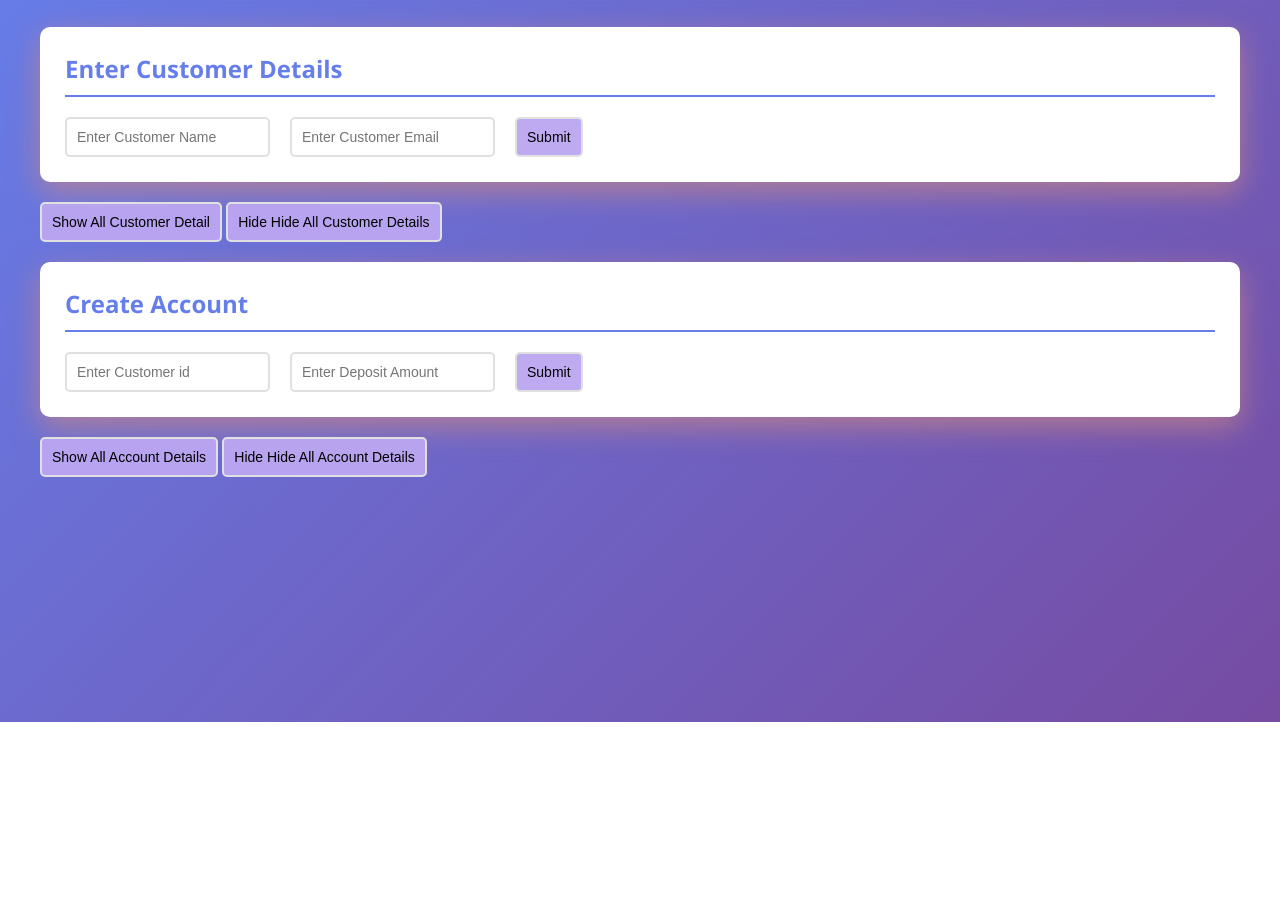
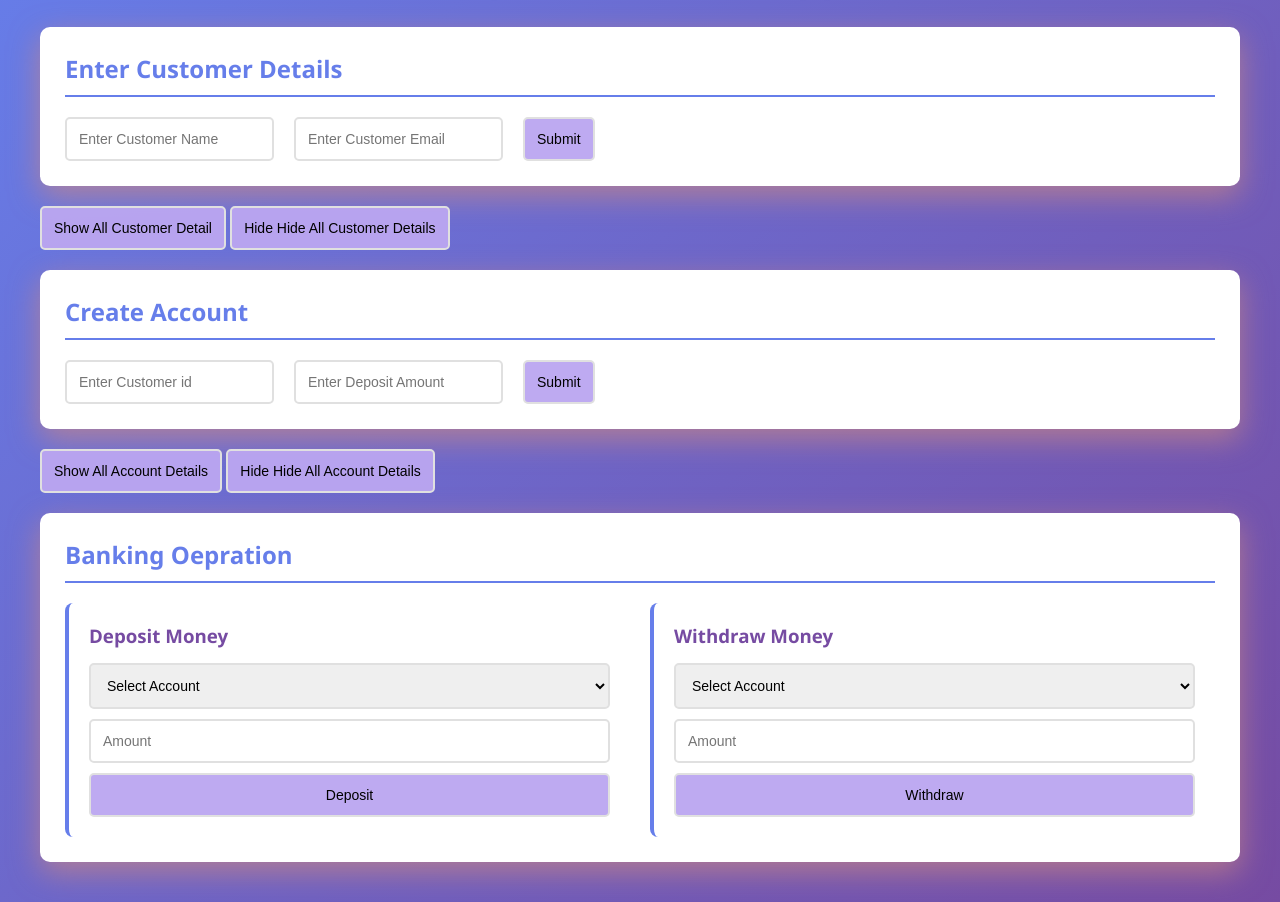
Before and after one commit to sarfarazsaba11/Javascript-OPP-s-Managemnet-System, a plain HTML site: page Bank_Opp's/index.html in a window 1280 px wide. Shown: the part 78-980 px from the top of the page. Before the commit the page ends 800 px from the top, so only its background shows below. Drawn offline with Linux system fonts and the light colour scheme.

Commit message:
Add deposit and withdrawal functionality with UI updates for banking operations

```diff
--- a/Bank_Opp's/app.js
+++ b/Bank_Opp's/app.js
@@ -38,7 +38,6 @@ class Account{
       if (amount <= 0) {
             throw new Error('Deposit amount must be positive');
         }
-
 
   this.balance += amount;
   return this.balance;
@@ -179,13 +178,10 @@ document.getElementById('createCustomerForm').addEventListener('submit', (e) =>
     try {
         const name = document.getElementById('customerName').value;
         const email = document.getElementById('email').value;
-        console.log(name, email);
 
         // Create the new customer object inside the event listener
         const customer =  bank.createCustomer(name, email)
          showMessage(`User ${customer.name} created  successfully`)
-
-        console.log(bank.getAllCustomers());
 
         // Call displayCustomers to update the UI
         displayCustomers();
@@ -193,20 +189,15 @@ document.getElementById('createCustomerForm').addEventListener('submit', (e) =>
          // Reset form
         e.target.reset();
 
-
-
         // Dynamically show and hide the detail section by adding/removing a class
         document.getElementById('showCustomerDetail').addEventListener('click', (e) => {
 
-
-            console.log("Show detail button clicked");
             e.preventDefault();
             const customerdetailSection = document.getElementById('customerDetailSection');
             customerdetailSection.classList.remove('hidden'); // Show the section
         });
 
         document.getElementById('hideCustomerDetail').addEventListener('click', (e) => {
-            console.log("Hide button clicked");
             e.preventDefault();
             const detailSection = document.getElementById('customerDetailSection');
             detailSection.classList.add('hidden'); // Hide the section
@@ -223,14 +214,11 @@ document.getElementById('createAccountForm').addEventListener('submit', (e) =>{
     e.preventDefault()
     try{
         const cusId = document.getElementById('customerId').value;
-        const deposit = document.getElementById('deposit').value;
-        console.log(cusId, typeof deposit);
+        const deposit = parseInt(document.getElementById('deposit').value);
 
          // Create the account by customerId object inside the event listener
         const customerAccount =  bank.createAccount(cusId,deposit)
          showMessage(`User ${customerAccount.accountNumber} created  successfully`)
-
-        console.log(bank.getAllAccounts(), "saba");
 
         // Call displayCustomers to update the UI
         displayAccounts();
@@ -239,7 +227,6 @@ document.getElementById('createAccountForm').addEventListener('submit', (e) =>{
         e.target.reset();
 
         document.getElementById("showAccountDetail").addEventListener('click', ()=>{
-            console.log("show account detail button clicked")
             e.preventDefault();
             const showAccountDetail = document.getElementById("accountDetailSection")
             showAccountDetail.classList.remove('hidden');
@@ -247,12 +234,11 @@ document.getElementById('createAccountForm').addEventListener('submit', (e) =>{
         })
 
         document.getElementById("hideAccountDetail").addEventListener('click', ()=>{
-            console.log("hide account detail button clicked")
             e.preventDefault();
             const hideAccountDetail = document.getElementById("accountDetailSection")
             hideAccountDetail.classList.add("hidden")
         })
-
+        updateAccountDropdowns();
 
     }catch(error){
         showMessage(error.message, "failure")
@@ -283,9 +269,6 @@ function displayCustomers() {
     }
     if(customers.length != 0){
 
-        console.log(container)
-        console.log(customers)
-
         container.innerHTML = customers.map(cust => `
             <div class="customer-item">
                 <h4>👤 ${cust.name}</h4>
@@ -307,9 +290,6 @@ function displayAccounts() {
     }
     if(accounts.length != 0){
 
-        console.log(container)
-        console.log(accounts)
-
         container.innerHTML = accounts.map(acc => `
             <div class="customer-item">
                 <h4>👤 ${acc.accountNumber}</h4>
@@ -320,11 +300,74 @@ function displayAccounts() {
     }
 }
 
+
+// Update all dropdowns with accounts
+function updateAccountDropdowns() {
+    const accounts = bank.getAllAccounts();
+    const dropdowns = document.querySelectorAll('.account-select');
+
+    dropdowns.forEach(dropdown => {
+        dropdown.innerHTML = '<option value="">Select Account</option>';
+        accounts.forEach(acc => {
+            const customer = bank.findCustomerById(acc.customerId);
+            const option = document.createElement('option');
+            option.value = acc.accountNumber;
+            option.textContent = `${acc.accountNumber} - ${customer.name} - Balance: $${acc.balance}`;
+            dropdown.appendChild(option);
+        });
+    });
+}
+
+// Perform deposit
+function performDeposit() {
+    try {
+        const accountNumber = document.getElementById('depositAccount').value;
+        const amount = parseFloat(document.getElementById('depositAmount').value);
+
+        if (!accountNumber) throw new Error('Please select an account');
+        if (!amount || amount <= 0) throw new Error('Please enter a valid amount');
+
+        const account = bank.findAccount(accountNumber);
+
+        console.log(account,"account")
+        account.deposit(amount);
+
+        showMessage(`Successfully deposited $${amount.toFixed(2)}`, 'success');
+        document.getElementById('depositAmount').value = '';
+        updateAccountDropdowns();
+        displayAccounts();
+    } catch (error) {
+        showMessage(error.message, 'error');
+    }
+}
+
+// Perform withdrawal
+function performWithdraw() {
+    try {
+        const accountNumber = document.getElementById('withdrawAccount').value;
+        const amount = parseFloat(document.getElementById('withdrawAmount').value);
+
+        if (!accountNumber) throw new Error('Please select an account');
+        if (!amount || amount <= 0) throw new Error('Please enter a valid amount');
+
+        const account = bank.findAccount(accountNumber);
+        account.withdraw(amount);
+
+        showMessage(`Successfully withdrew $${amount.toFixed(2)}`, 'success');
+        document.getElementById('withdrawAmount').value = '';
+        updateAccountDropdowns();
+        displayAccounts();
+    } catch (error) {
+        showMessage(error.message, 'error');
+    }
+}
 // ==================== INITIALIZE UI ====================
 document.addEventListener('DOMContentLoaded', () => {
     displayCustomers();
+    updateAccountDropdowns();
 
 
     console.log('🏦 Bank Management System Loaded!');
     console.log('Bank Object:', bank);
+
 });
--- a/Bank_Opp's/index.html
+++ b/Bank_Opp's/index.html
@@ -5,7 +5,7 @@
     <meta name="viewport" content="width=device-width, initial-scale=1.0">
     <title>OPP BANK MANAGEMENT SYSTEM</title>
     <link rel="stylesheet" href="style.css">
-    <script src="app.js"  defer ></script>
+    <script src="app.js"  async ></script>
 </head>
 <body>
     <div class="container">
@@ -52,7 +52,33 @@
 
             </div>
 
-        </section>
+    </section>
+
+    <section class="card">
+        <h2>Banking Oepration</h2>
+        <div class="operations">
+            <div class="operation-box">
+                    <h3>Deposit Money</h3>
+                    <select id="depositAccount" class="account-select">
+                        <option value="">Select Account</option>
+                    </select>
+                    <input type="number" id="depositAmount" placeholder="Amount" min="0" step="0.01">
+                    <button onclick="performDeposit()">Deposit</button>
+                </div>
+
+                <div class="operation-box">
+                    <h3>Withdraw Money</h3>
+                    <select id="withdrawAccount" class="account-select">
+                        <option value="">Select Account</option>
+                    </select>
+                    <input type="number" id="withdrawAmount" placeholder="Amount" min="0" step="0.01">
+                    <button onclick="performWithdraw()">Withdraw</button>
+                </div>
+
+
+
+        </div>
+    </section>
 
       <!-- Messages -->
         <div id="message" class="message"></div>
--- a/Bank_Opp's/style.css
+++ b/Bank_Opp's/style.css
@@ -24,6 +24,18 @@ h1 {
     text-shadow: 2px 2px 4px rgba(0,0,0,0.2);
 }
 
+h2{
+  color: #667eea;
+    margin-bottom: 20px;
+    border-bottom: 2px solid #667eea;
+    padding-bottom: 10px;
+}
+
+h3 {
+    color: #764ba2;
+    margin-bottom: 15px;
+}
+
 
 .card{
     background-color: white;
@@ -44,12 +56,6 @@ h1 {
 
 
 
-h2{
-  color: #667eea;
-    margin-bottom: 20px;
-    border-bottom: 2px solid #667eea;
-    padding-bottom: 10px;
-}
 
 form {
     display: flex;
@@ -57,12 +63,17 @@ form {
     flex-wrap: wrap;
 }
 
-input, button{
-    padding:10px;
+input,select, button{
+    padding:12px;
     border-radius:5px;
     border: 2px solid #e0e0e0;
     font-size:14px;
     transition:all 0.3s;
+}
+
+input:focus, select:focus {
+    outline: none;
+    border-color: #667eea;
 }
 
 
@@ -101,6 +112,31 @@ button{
     margin: 3px 0;
 }
 
+/* Operations */
+.operations{
+  display: grid;
+    grid-template-columns: repeat(auto-fit, minmax(300px, 1fr));
+    gap: 20px;
+}
+
+.operation-box{
+
+    padding: 20px;
+    border-radius: 8px;
+    border-left: 4px solid #667eea;
+
+}
+
+.operation-box input,
+.operation-box select {
+    width: 100%;
+    margin-bottom: 10px;
+}
+
+.operation-box button {
+    width: 100%;
+}
+
 
 /* Messages */
 .message {
```
